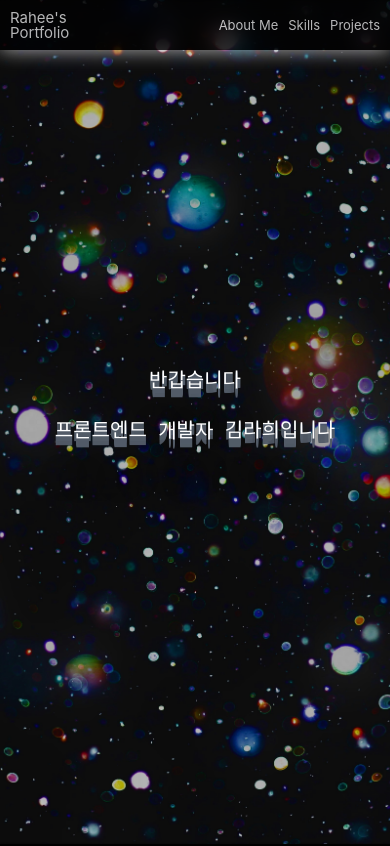
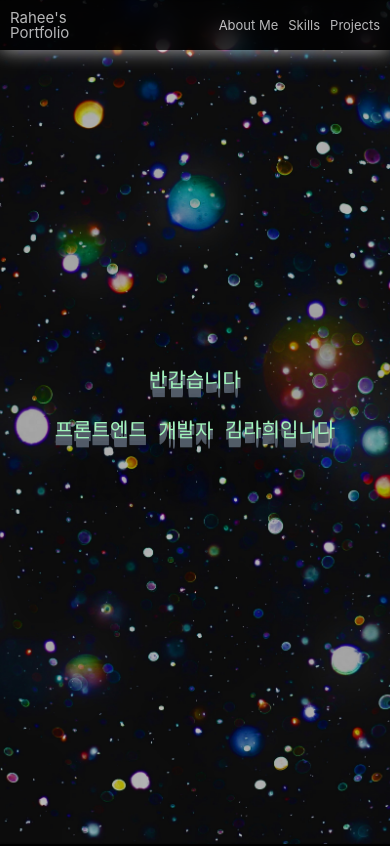
Before and after one commit to rahee-k-it/portfolio, a React (Create React App) app: page / in a window 390 px wide. Shown: the top 846 px of the page. Built offline with nearby package versions, Linux system fonts and the light colour scheme; a web font is replaced by a local one.

Commit message:
모바일웹 확대, 축소 방지 추가

```diff
--- a/public/index.html
+++ b/public/index.html
@@ -3,7 +3,8 @@
   <head>
     <meta charset="utf-8" />
     <link rel="icon" href="%PUBLIC_URL%/favicon.ico" />
-    <meta name="viewport" content="width=device-width, initial-scale=1" />
+    <!-- <meta name="viewport" content="width=device-width, initial-scale=1" /> -->
+    <meta name="viewport" content="width=device-width,initial-scale=1, maximum-scale=1.0, user-scalable=no" />
     <meta name="theme-color" content="#000000" />
     <meta name="description" content="Web site created using create-react-app" />
     <link rel="apple-touch-icon" href="%PUBLIC_URL%/logo192.png" />
--- a/src/components/Header.jsx
+++ b/src/components/Header.jsx
@@ -24,7 +24,7 @@
   position: relative;
   top: 2px;
   animation: bounce 0.5s ease infinite alternate;
-  color: #ffffff;
+  color: #a1f4bb;
   text-shadow: 0 1px 0 #535c68, 0 2px 0 #535c68, 0 3px 0 #535c68, 0 4px 0 #535c68, 0 5px 0 #535c68, 0 6px 0 transparent,
     0 7px 0 transparent, 0 8px 0 transparent, 0 9px 0 transparent, 0 10px 10px rgba(0, 0, 0, 0.4);
 
```
